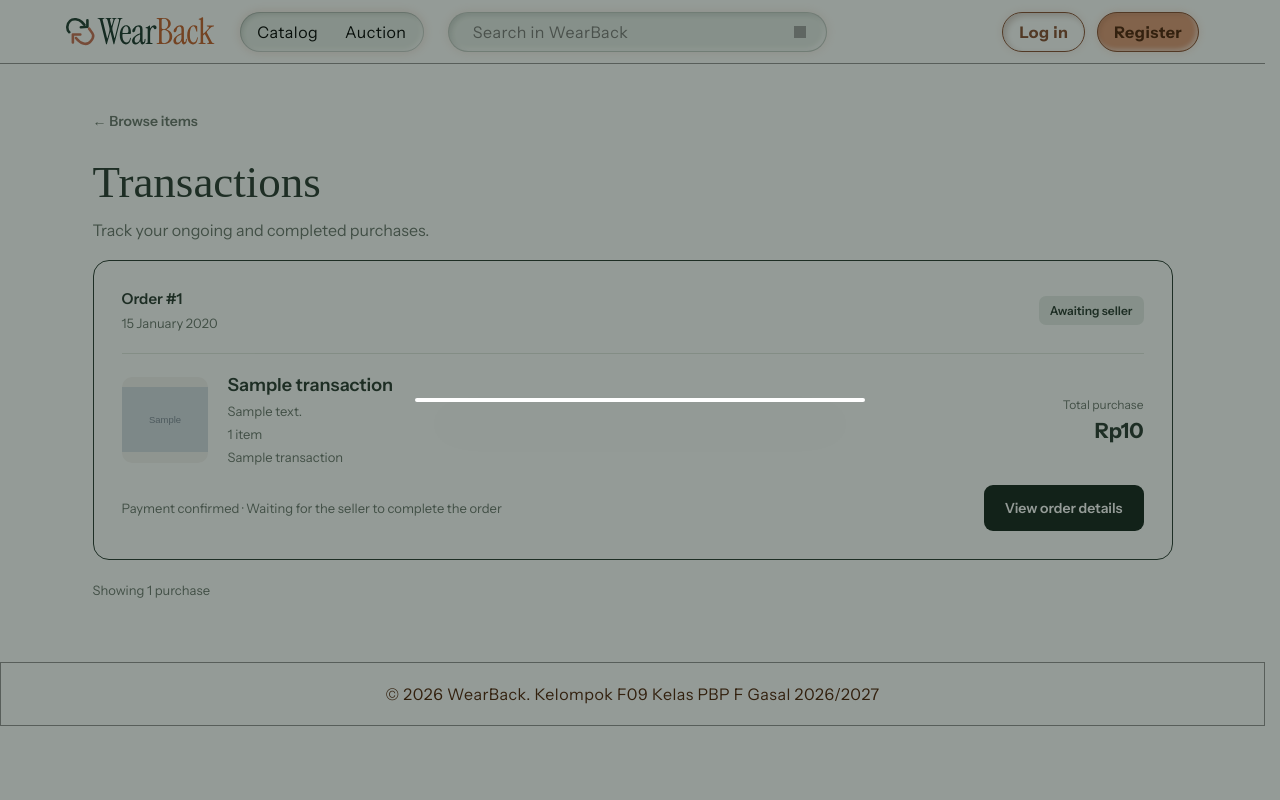
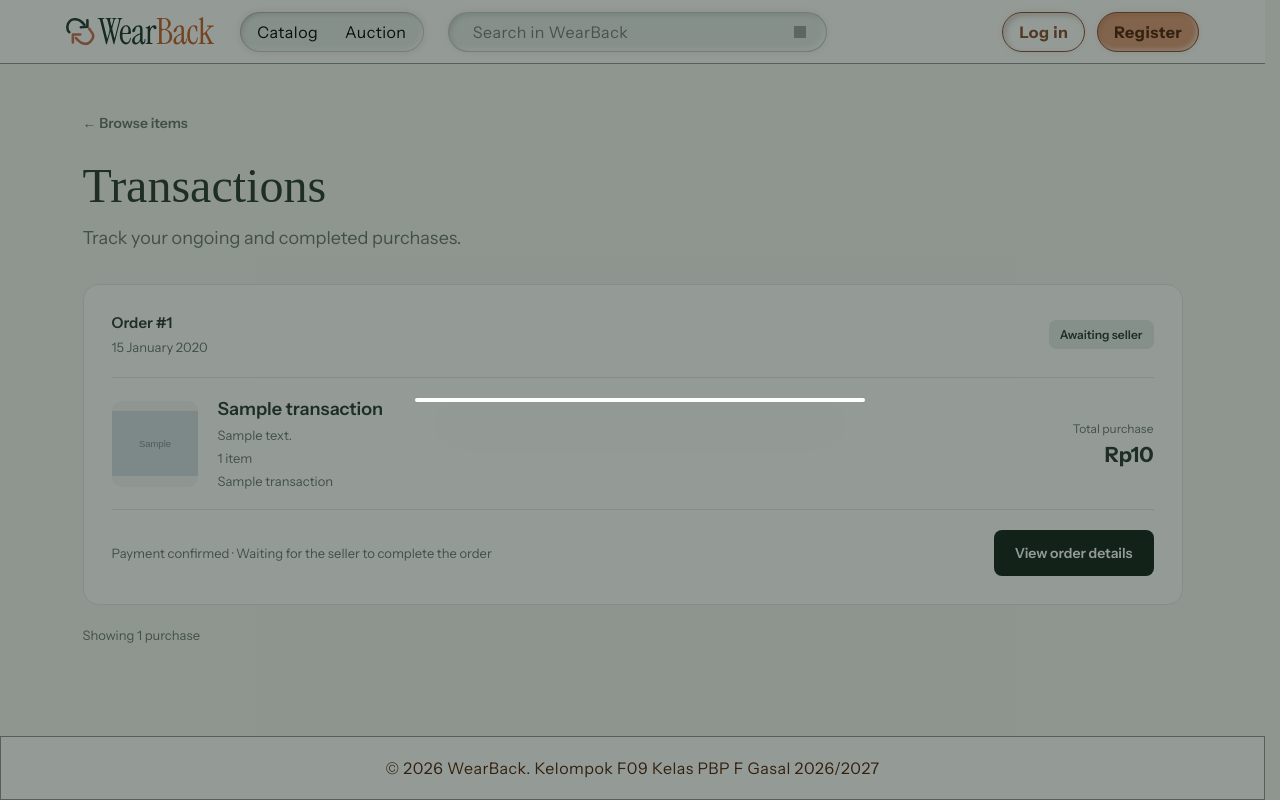
Before and after one commit to F09-PBP-26/WearBack, a Django app: template templates/transactions.html in a window 1280 px wide. Run offline with Django 5.2, Linux system fonts and the light colour scheme; the template is opened without the code that fills it: most values are stand-ins (such as "Sample title", 1, 10 or a date in 2020); grey boxes marked "Sample" are stand-in pictures; some web fonts are replaced; grey boxes are pictures that could not be loaded.

Commit message:
Align order details and transaction UI with existing pages

```diff
--- a/static/css/transactions.css
+++ b/static/css/transactions.css
@@ -1,6 +1,6 @@
 .transaction-history {
-    width: min(1080px, calc(100% - 40px));
-    margin: 46px auto 64px;
+    width: min(1100px, calc(100% - 48px));
+    margin: 48px auto 64px;
     color: var(--color-primary);
 }
 
@@ -19,20 +19,20 @@
 }
 
 .transaction-header {
-    margin-bottom: var(--space-20);
+    margin-bottom: 32px;
 }
 
 .transaction-header h1 {
     margin: 0 0 12px;
     font-family: var(--font-serif);
-    font-size: var(--fs-title-lg);
+    font-size: clamp(36px, 5vw, 48px);
     font-weight: 400;
 }
 
 .transaction-header p {
     margin: 0;
     color: var(--color-listing-muted);
-    font-size: var(--fs-body);
+    font-size: 18px;
 }
 
 .transaction-list {
@@ -43,7 +43,7 @@
 .transaction-card {
     padding: 28px;
     background: var(--color-white);
-    border: 1px solid var(--color-primary);
+    border: 1px solid var(--color-listing-border);
     border-radius: var(--radius-card);
 }
 
@@ -165,7 +165,7 @@
 .set-dropoff-location, .check-details {
     padding: 14px 21px;
     border: 0;
-    border-radius: 9px;
+    border-radius: 8px;
     background: var(--color-button);
     color: var(--color-white);
     font: inherit;
@@ -210,7 +210,7 @@
 .transaction-empty {
     padding: 48px 20px;
     background: var(--color-white);
-    border: 1px solid var(--color-primary);
+    border: 1px solid var(--color-listing-border);
     border-radius: 12px;
     text-align: center;
 }
@@ -285,3 +285,18 @@
         width: 100%;
     }
 }
+
+.transaction-history-page.catalog-page { background: var(--color-listing-body); color: var(--color-listing-ink); }
+.transaction-history { flex: 1; }
+.transaction-header p { line-height: 1.5; }
+.transaction-item-info h3, .transaction-item-info p { overflow-wrap: anywhere; }
+.transaction-card-footer { border-top: 1px solid var(--color-listing-border); padding-top: 20px; }
+.transaction-card-footer p { line-height: 1.6; }
+.set-dropoff-location, .check-details { flex-shrink: 0; min-height: 44px; }
+.set-dropoff-location:hover { background: var(--color-primary); }
+.set-dropoff-location:focus-visible, .browse-link:focus-visible { outline: 2px solid var(--color-secondary); outline-offset: 3px; }
+@media (max-width: 650px) {
+    .transaction-header p { font-size: 16px; }
+    .transaction-order-header { flex-wrap: wrap; }
+    .check-details { width: 100%; }
+}
--- a/templates/transactions.html
+++ b/templates/transactions.html
@@ -7,8 +7,8 @@
 {% block search_placeholder %}Search in WearBack{% endblock search_placeholder %}
 
 {% block page_css %}
-<link rel="stylesheet" href="{% static 'css/transactions.css' %}?v=4">
 <link rel="stylesheet" href="{% static 'css/style.css' %}?v=47">
+<link rel="stylesheet" href="{% static 'css/transactions.css' %}?v=5">
 {% endblock page_css %}
 
 {% block nav_links %}
```
Also changed, not shown: static/css/dropoff.css (+54 -33 lines), templates/dropoff.html (+8 -7 lines).
